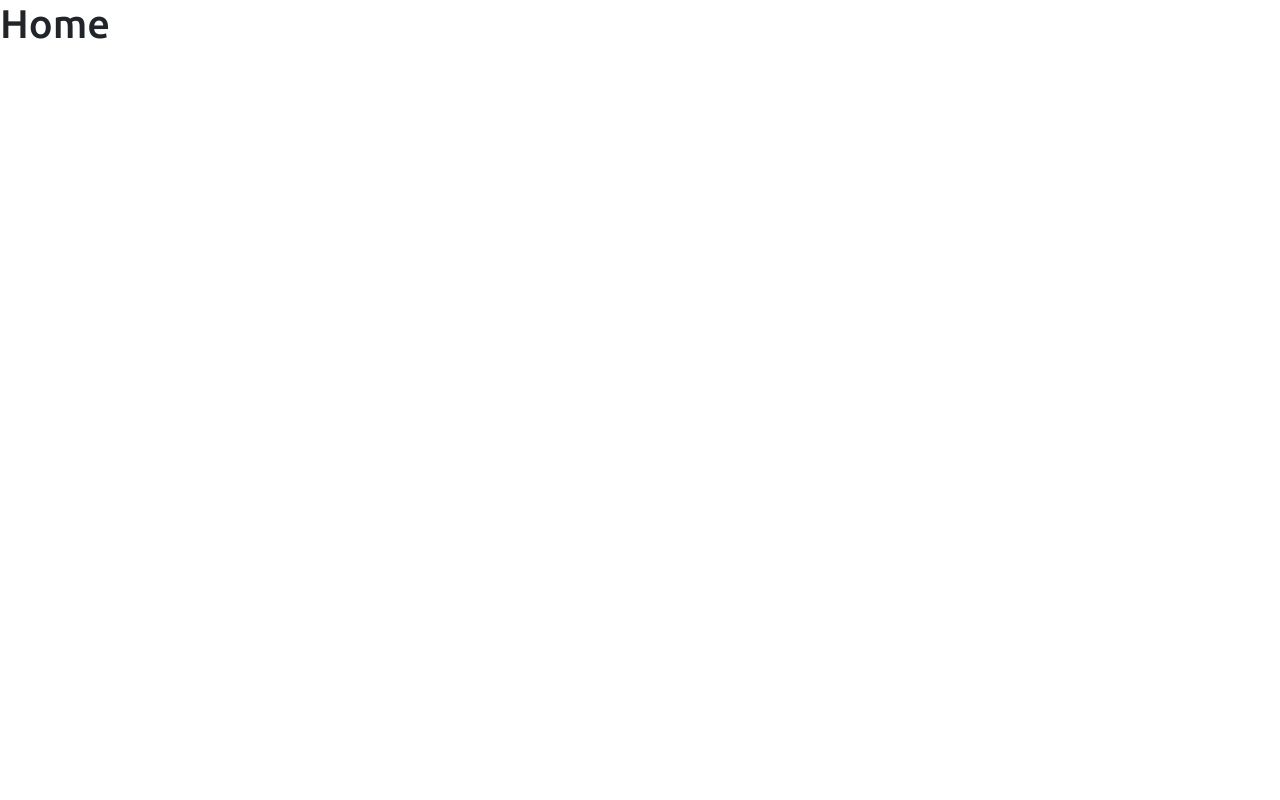
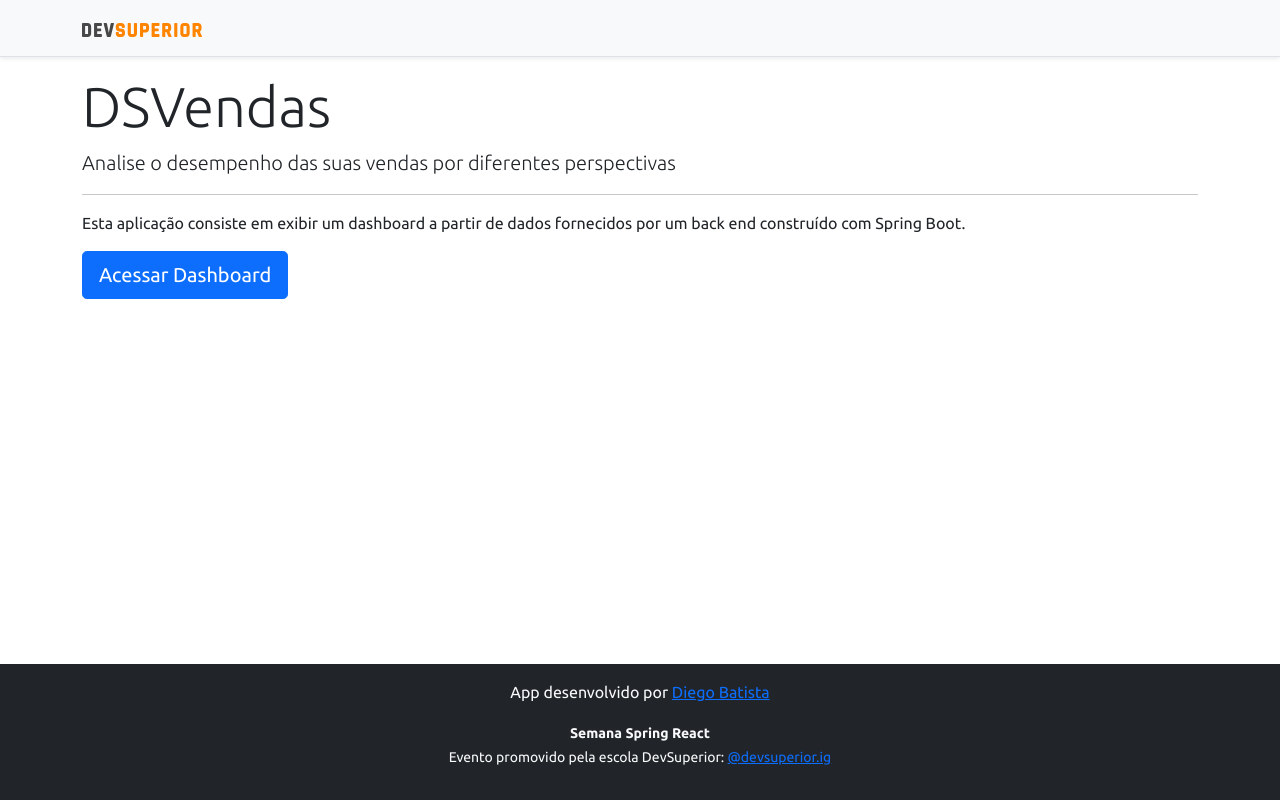
Before and after one commit to fogeid/dsvendas, a React (Create React App) app in the folder frontend/: page / in a window 1280 px wide. Built offline with nearby package versions, Linux system fonts and the light colour scheme.

Commit message:
feat: implements home navigation

```diff
--- a/frontend/src/components/NavBar/index.tsx
+++ b/frontend/src/components/NavBar/index.tsx
@@ -1,3 +1,4 @@
+import { Link } from 'react-router-dom';
 import ImgDsDark from '../../assets/img/ds-dark.svg';
 
 function NavBar() {
@@ -5,7 +6,9 @@
     <div className="d-flex flex-column flex-md-row align-items-center p-3 px-md-4 mb-3 bg-light border-bottom shadow-sm">
       <div className="container">
         <nav className="my-2 my-md-0 mr-md-3">
-          <img src={ImgDsDark} alt="DevSuperior" width="120" />
+          <Link to="/">
+            <img src={ImgDsDark} alt="DevSuperior" width="120" />
+          </Link>
         </nav>
       </div>
     </div>
--- a/frontend/src/pages/Home/index.tsx
+++ b/frontend/src/pages/Home/index.tsx
@@ -1,7 +1,28 @@
+import Footer from "components/Footer";
+import NavBar from "components/NavBar";
+import { Link } from "react-router-dom";
+
 function Home() {
   return (
-    <h1>Home</h1>
+    <>
+      <NavBar />
+      <div className="container">
+        <div className="jumbotron">
+          <h1 className="display-4">DSVendas</h1>
+          <p className="lead">
+            Analise o desempenho das suas vendas por diferentes perspectivas
+          </p>
+          <hr />
+          <p>
+            Esta aplicação consiste em exibir um dashboard a partir de dados
+            fornecidos por um back end construído com Spring Boot.
+          </p>
+          <Link className="btn btn-primary btn-lg" to="/dashboard">Acessar Dashboard</Link>
+        </div>
+      </div>
+      <Footer />
+    </>
   );
-};
+}
 
 export default Home;
```
